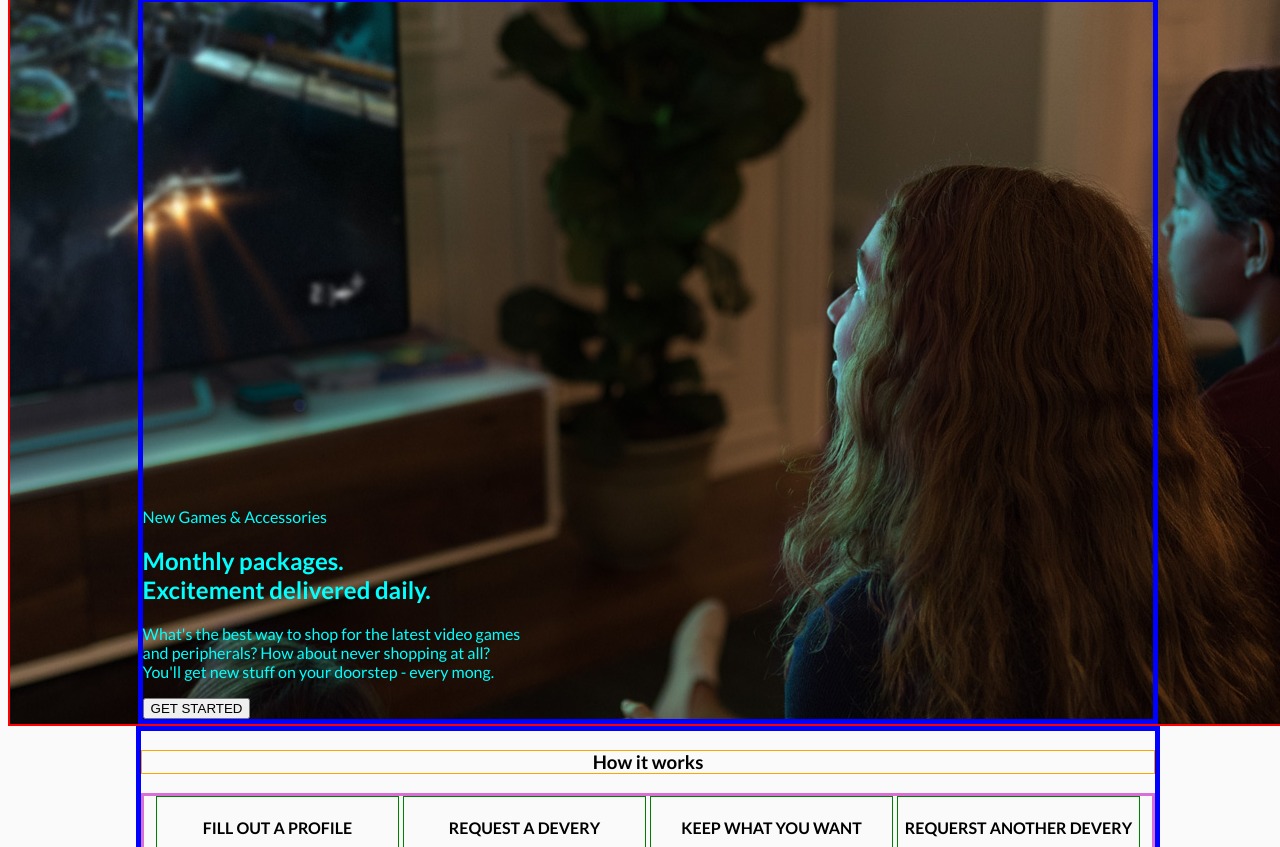
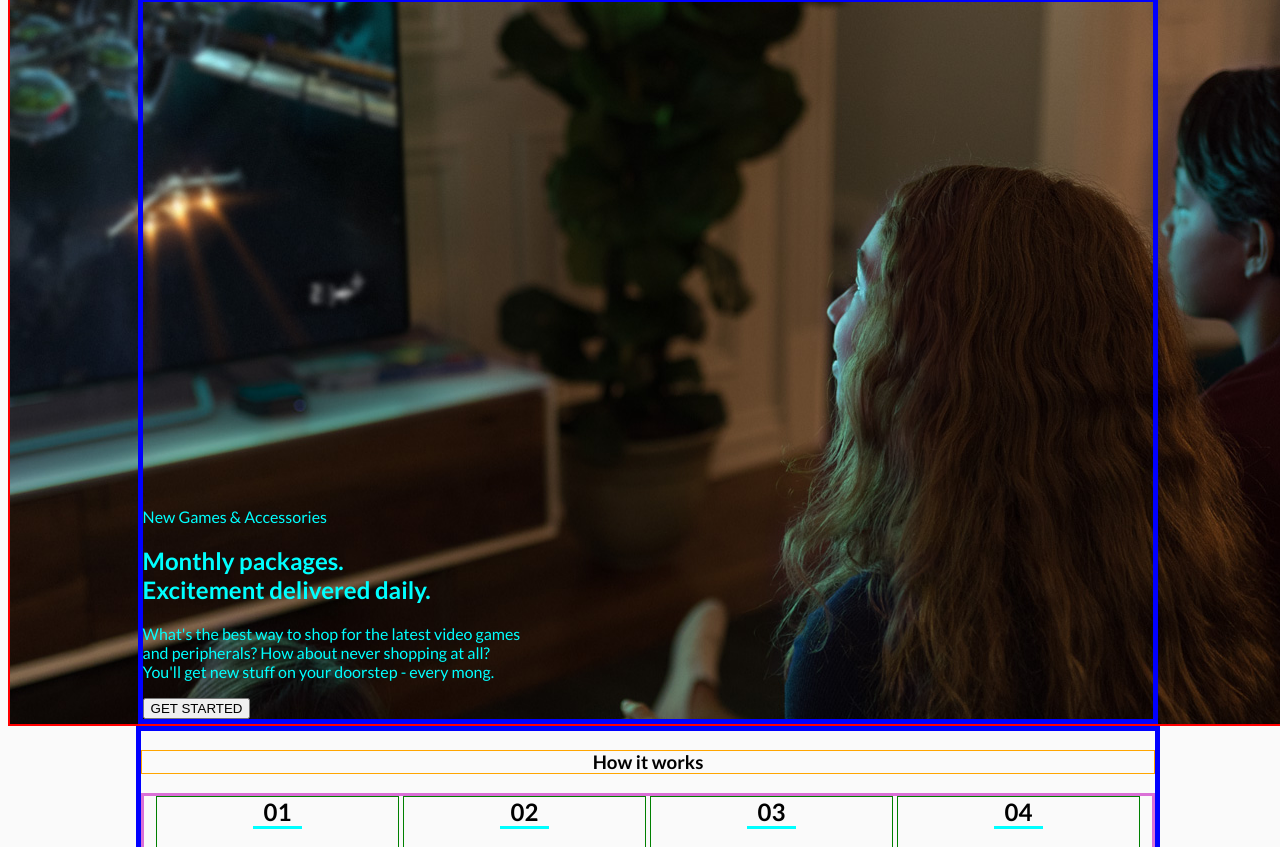
Before and after one commit to ejsmith13/endless, a plain HTML site: page index.html in a window 1280 px wide. Shown: the part 65-912 px from the top of the page. Drawn offline with Linux system fonts and the light colour scheme.

Commit message:
added numbers

```diff
--- a/index.html
+++ b/index.html
@@ -42,6 +42,7 @@
       <h3 id="info_head">How it works</h3>
       <section id="info_list">
         <section class="info_box">
+          <h2 class="info_num">01</h2>
           <h4>FILL OUT A PROFILE</h4>
           <p>
             We only want you to get games <br />and gear that youll love, so
@@ -50,6 +51,7 @@
         </section>
 
         <section class="info_box">
+          <h2 class="info_num">02</h2>
           <h4>REQUEST A DEVERY</h4>
           <p>
             Once you're ready for you first <br />delivery, all it takes is a
@@ -57,6 +59,7 @@
           </p>
         </section>
         <section class="info_box">
+          <h2 class="info_num">03</h2>
           <h4>KEEP WHAT YOU WANT</h4>
           <p>
             Tell us "no thanks" by returning <br />any unwanted products in the
@@ -64,6 +67,7 @@
           </p>
         </section>
         <section class="info_box">
+          <h2 class="info_num">04</h2>
           <h4>REQUERST ANOTHER DEVERY</h4>
           <p>
             Get your next gaming fix by <br />updating your profile then
--- a/style.css
+++ b/style.css
@@ -39,6 +39,10 @@ body {
   text-align: center;
   margin-bottom: 10%;
 }
+.info_num {
+  border-bottom: 3px solid aqua;
+  margin: auto 40%;
+}
 
 .logo {
   border: 2px solid red;
```
